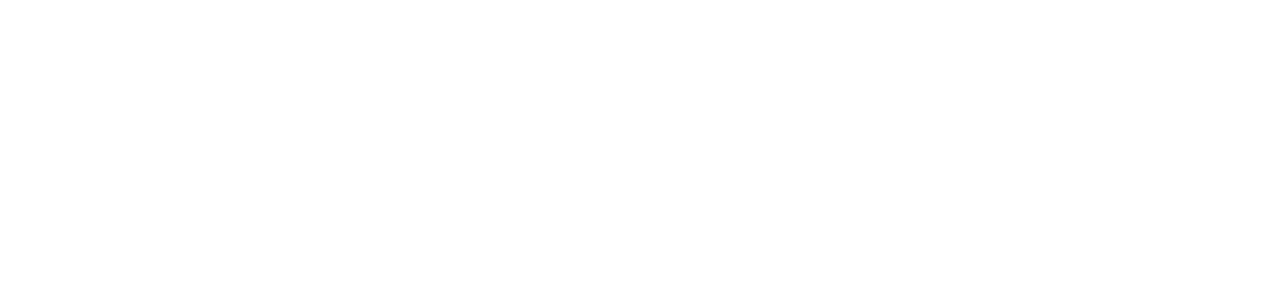
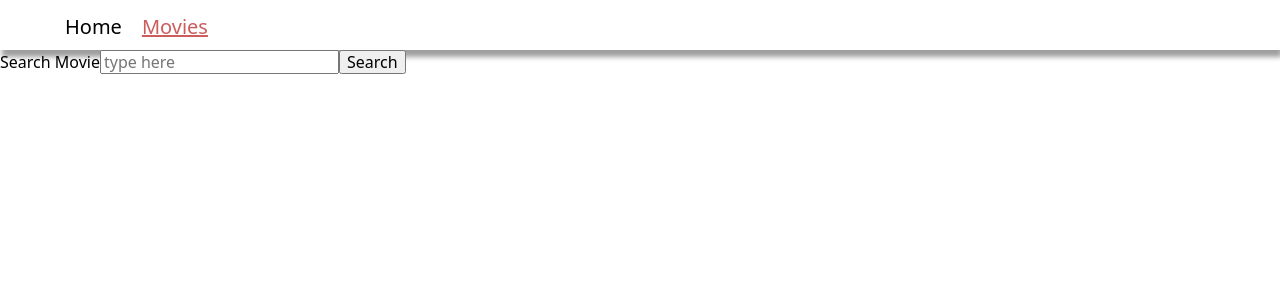
Before and after one commit to blavikensbutcher/goit-react-hw-05, a React (Vite) app: page /movies in a window 1280 px wide. Shown: the top 300 px of the page. Built offline with nearby package versions, Linux system fonts and the light colour scheme; no server answers.

Commit message:
base markup

```diff
--- a/index.html
+++ b/index.html
@@ -3,7 +3,7 @@
   <head>
     <meta charset="UTF-8" />
     <meta name="viewport" content="width=device-width, initial-scale=1.0" />
-    <title>Vite + React</title>
+    <title>React Routes</title>
   </head>
   <body>
     <div id="root"></div>
--- a/package.json
+++ b/package.json
@@ -14,12 +14,14 @@
     "@emotion/styled": "^11.11.0",
     "@mui/material": "^5.15.5",
     "@mui/styled-engine-sc": "^6.0.0-alpha.12",
+    "axios": "^1.6.7",
     "clsx": "^2.1.0",
     "clx": "^1.0.0",
     "modern-normalize": "^2.0.0",
     "react": "^18.2.0",
     "react-dom": "^18.2.0",
     "react-icons": "^5.0.1",
+    "react-router-dom": "^6.22.0",
     "styled-components": "^6.1.8"
   },
   "devDependencies": {
--- a/src/components/App.jsx
+++ b/src/components/App.jsx
@@ -1,7 +1,24 @@
 import './App.css';
+import { Suspense } from 'react';
+import { Route, Routes } from 'react-router-dom';
+import { FilmsList } from './FilmsList/FilmsList.jsx';
+import { Header } from './Header/Header.jsx';
+import { SearchMovies } from './SearchMovies/SearchMovies.jsx';
 
-function App() {
-  return <></>;
-}
+// const home = React.lazy(() => import(''));
 
-export default App;
+export const App = () => {
+  return (
+    <>
+      <Header />
+      <Suspense fallback={<b>Loading...</b>}>
+        <Routes>
+          <Route path="/" element={<FilmsList />} />
+          <Route path="/movies/" element={<SearchMovies />} />
+          <Route path="/movies/:movieId" element={<div>Movie ID</div>} />
+          <Route path="*" element={<div>Ви заблукали :(</div>} />
+        </Routes>
+      </Suspense>
+    </>
+  );
+};
--- /dev/null
+++ b/src/components/Film/Film.jsx
@@ -0,0 +1,3 @@
+export const Film = () => {
+  return <div></div>;
+};
--- /dev/null
+++ b/src/components/FilmsList/FilmsList.jsx
@@ -0,0 +1,38 @@
+import { getTrendingFilms } from '../../js/api.js';
+import { useEffect, useState } from 'react';
+import { Link } from 'react-router-dom';
+
+export const FilmsList = () => {
+  const [response, setResponse] = useState([]);
+
+  function createMarkup(array) {
+    return (
+      <ul>
+        {array.map(item => {
+          return (
+            <li key={item.id}>
+              <Link to="/">{item.title}</Link>
+            </li>
+          );
+        })}
+      </ul>
+    );
+  }
+
+  createMarkup(response);
+
+  useEffect(() => {
+    async function callFilms() {
+      const response = await getTrendingFilms();
+      setResponse(response);
+    }
+    callFilms();
+  }, []);
+
+  return (
+    <>
+      <h2>Trending Today</h2>
+      {createMarkup(response)}
+    </>
+  );
+};
--- /dev/null
+++ b/src/components/Header/Header.jsx
@@ -0,0 +1,22 @@
+import { NavLink } from 'react-router-dom';
+import css from './Header.module.css';
+import clsx from 'clsx';
+
+export const Header = () => {
+  const buildLinkClass = ({ isActive }) => {
+    return clsx(css.link, isActive && css.active);
+  };
+
+  return (
+    <header className={css.header}>
+      <nav className={css.nav}>
+        <NavLink to="/" className={buildLinkClass}>
+          Home
+        </NavLink>
+        <NavLink to="/movies" className={buildLinkClass}>
+          Movies
+        </NavLink>
+      </nav>
+    </header>
+  );
+};
--- /dev/null
+++ b/src/components/Header/Header.module.css
@@ -0,0 +1,25 @@
+.header {
+  height: 50px;
+  box-shadow: 2px 7px 5px 0 rgba(0, 0, 0, 0.38);
+  -webkit-box-shadow: 2px 7px 5px 0 rgba(0, 0, 0, 0.38);
+  -moz-box-shadow: 2px 7px 5px 0 rgba(0, 0, 0, 0.38);
+}
+
+.nav {
+  display: flex;
+  column-gap: 20px;
+    padding: 15px;
+    margin-left: 50px;
+}
+
+.link {
+  text-decoration: none;
+  color: black;
+  font-size: 20px;
+    font-weight: 500;
+}
+
+.active {
+    color: indianred;
+    text-decoration: underline;
+}
--- /dev/null
+++ b/src/components/SearchMovies/SearchMovies.jsx
@@ -0,0 +1,32 @@
+import { useEffect, useState } from 'react';
+import { getFilmByQuery } from '../../js/api.js';
+
+export const SearchMovies = () => {
+  const [inputValue, setInputValue] = useState('');
+  const [response, setResponse] = useState([]);
+
+  function handleSubmit(event) {
+    event.preventDefault();
+    setInputValue(event.target.search.value);
+    event.target.reset();
+  }
+
+  useEffect(() => {
+    async function getFilm() {
+      const response = await getFilmByQuery(inputValue);
+      setResponse(response.data);
+    }
+
+    console.log(response);
+
+    getFilm();
+  }, [inputValue]);
+
+  return (
+    <form onSubmit={handleSubmit}>
+      <label htmlFor="search">Search Movie</label>
+      <input placeholder="type here" name="search"></input>
+      <button type="submit">Search</button>
+    </form>
+  );
+};
--- /dev/null
+++ b/src/js/api.js
@@ -0,0 +1,21 @@
+import axios from 'axios';
+
+export async function getTrendingFilms() {
+  const response = await axios.get('https://api.themoviedb.org/3/trending/movie/week', {
+    params: {
+      api_key: '5eadf0c870bae7d4b547fc5e7cef7655',
+    },
+  });
+  return response.data.results;
+}
+
+export async function getFilmByQuery(query) {
+  const response = await axios.get('https://api.themoviedb.org/3/search/movie', {
+    params: {
+      api_key: '5eadf0c870bae7d4b547fc5e7cef7655',
+      query,
+    },
+  });
+
+  return response.data.results;
+}
--- a/src/main.jsx
+++ b/src/main.jsx
@@ -1,11 +1,15 @@
-import React from 'react'
-import ReactDOM from 'react-dom/client'
-import App from './components/App.jsx'
-import 'modern-normalize'
-import './index.css'
+import React from 'react';
+import ReactDOM from 'react-dom/client';
+import './js/api.js';
+import 'modern-normalize';
+import './index.css';
+import { BrowserRouter } from 'react-router-dom';
+import { App } from './components/App.jsx';
 
 ReactDOM.createRoot(document.getElementById('root')).render(
   <React.StrictMode>
-    <App />
-  </React.StrictMode>,
-)
+    <BrowserRouter>
+      <App />
+    </BrowserRouter>
+  </React.StrictMode>
+);
```
Also changed, not shown: 1 other file (tests, documents, lock files or other folders).
